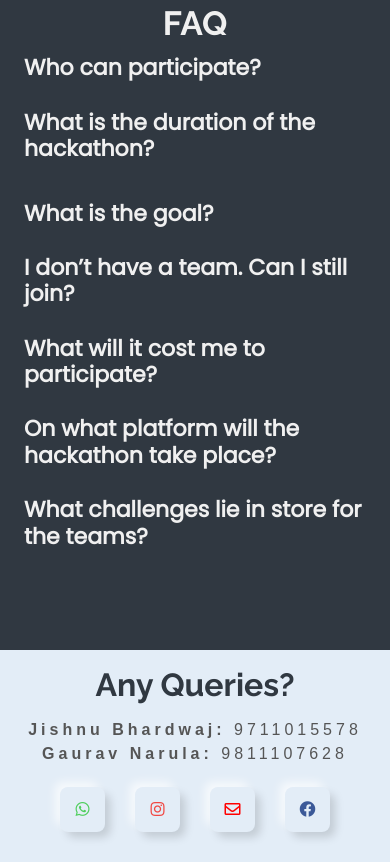
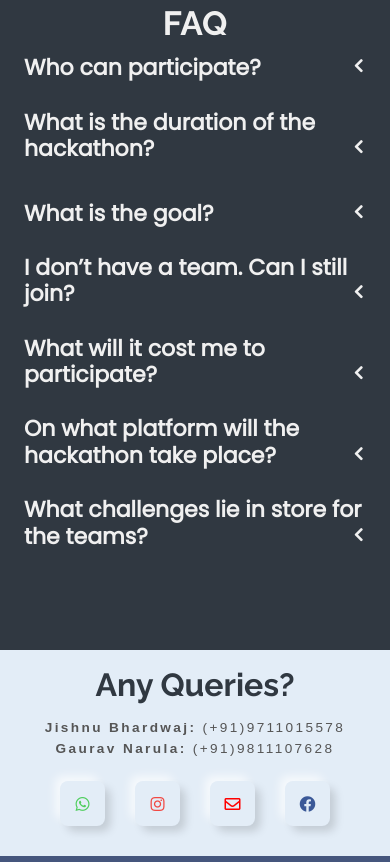
Before and after one commit to shivanshdwivedi/hackbvp, a plain HTML site: page index.html in a window 390 px wide. Shown: the part 6282-7144 px from the top of the page. Drawn offline with nearby package versions, Linux system fonts and the light colour scheme; a web font is replaced by a local one.

Commit message:
fixes header and faq arrows

```diff
--- a/index.html
+++ b/index.html
@@ -400,7 +400,7 @@
       <div class="panel panel-default">
         <div class="panel-heading p-3 mb-3" role="tab" id="heading0">
         <h3 class="panel-title">
-          <a class="collapsed question" role="button" title="" data-toggle="collapse" data-parent="#accordion" href="#collapse0" aria-expanded="true" aria-controls="collapse" >
+          <a class="collapsed question" data-toggle="collapse" data-parent="#accordion" href="#collapse0" aria-expanded="true" aria-controls="collapse" >
             Who can participate?
           </a>
         </h3>
@@ -428,7 +428,7 @@
       <div class="panel panel-default">
         <div class="panel-heading p-3 mb-3" role="tab" id="heading1">
         <h3 class="panel-title question">
-          <a class="collapsed" role="button" title="" data-toggle="collapse" data-parent="#accordion" href="#collapse1" aria-expanded="true" aria-controls="collapse1">
+          <a class="collapsed question" role="button" title="" data-toggle="collapse" data-parent="#accordion" href="#collapse1" aria-expanded="true" aria-controls="collapse1">
             What is the goal?
           </a>
         </h3>
@@ -510,15 +510,15 @@
       <h2>Any Queries?</h2>
       <div class="query">
         <h1 class="contact-web"><span class="name-contact">Jishnu Bhardwaj: </span><a target="_blank" class="num"
-          href="https://wa.me/919711015578">9711015578</a>
+          href="https://wa.me/919711015578">(+91)9711015578</a>
         </h1>
         <h1 class="contact-web"><span class="name-contact">Gaurav Narula: </span><a target="_blank" class="num"
-            href="https://wa.me/919811107628">9811107628</a>
+            href="https://wa.me/919811107628">(+91)9811107628</a>
         </h1>
       </div>
 
       <div class="Social-media">
-        <a class="a" target="_blank" href="https://wa.me/919811107628"><i class="fab fa-whatsapp i"></i></a>
+        <a class="a" target="_blank" href="https://wa.me/9711015578"><i class="fab fa-whatsapp i"></i></a>
         <a class="a" target="_blank" href="https://www.instagram.com/hackbvp4.0/"><i class="fab fa-instagram i"></i></a>
         <a class="a" target="_blank" href="mailto:hackbvp4.0@gmail.com"><i class="far fa-envelope i"></i></a>
         <a class="a" target="_blank"
--- a/style.css
+++ b/style.css
@@ -428,7 +428,6 @@
  .carousel,
  .item,
  .active {
-   width: 100%;
    height: 70%;
  }
 
@@ -563,17 +562,14 @@
 
 
 .panel-heading [data-toggle="collapse"]:after {
-  font-family: 'Glyphicons Halflings';
+  font-family: 'FontAwesome';
+  content: "\f107";
   float: right;
   color: #F58723;
   font-size: 22px;
   line-height: 22px;
   /* rotate "play" icon from > (right arrow) to down arrow */
-  -webkit-transform: rotate(-90deg);
-  -moz-transform: rotate(-90deg);
-  -ms-transform: rotate(-90deg);
-  -o-transform: rotate(-90deg);
-  transform: rotate(-90deg);
+
 }
 
 .panel-heading [data-toggle="collapse"].collapsed:after {
@@ -583,7 +579,7 @@
   -ms-transform: rotate(90deg);
   -o-transform: rotate(90deg);
   transform: rotate(90deg);
-  color: #454444;
+  color: #f0f0f0;
 }
 
  /* Contact section */
@@ -616,8 +612,8 @@
  .contact-web {
    font-family: sans-serif;
    font-weight: normal;
-   font-size: 2rem;
-   letter-spacing: 0.5rem;
+   font-size: 1.7rem;
+   letter-spacing: 0.3rem;
    color: #555;
    text-align: center;
  }
--- a/team.css
+++ b/team.css
@@ -389,6 +389,7 @@ img {
 .Social-media {
   display: flex;
   justify-content: center;
+  padding-bottom: 30px;
 }
 
 .a {
```
Also changed, not shown: team.html (+4 -9 lines).
